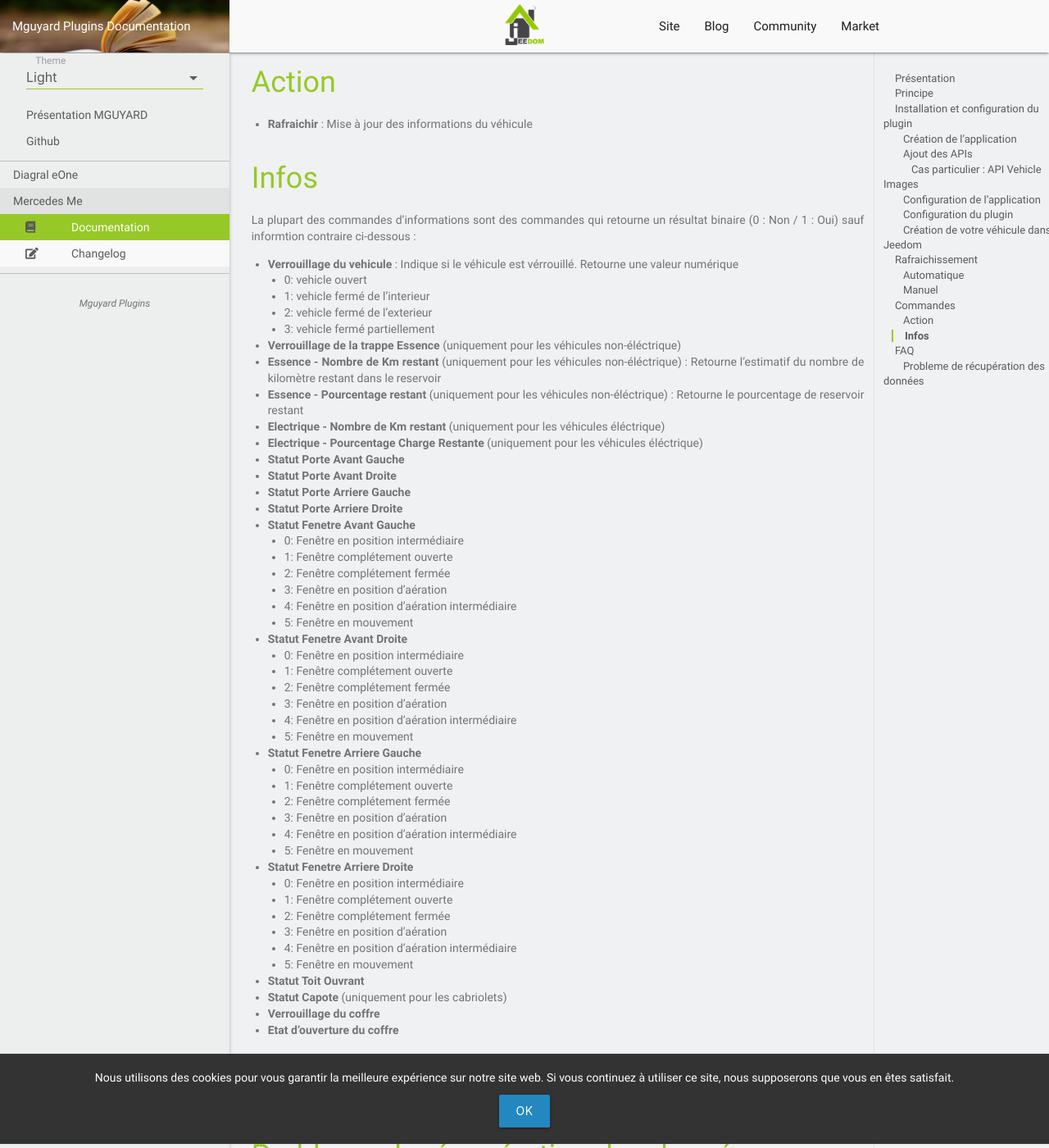
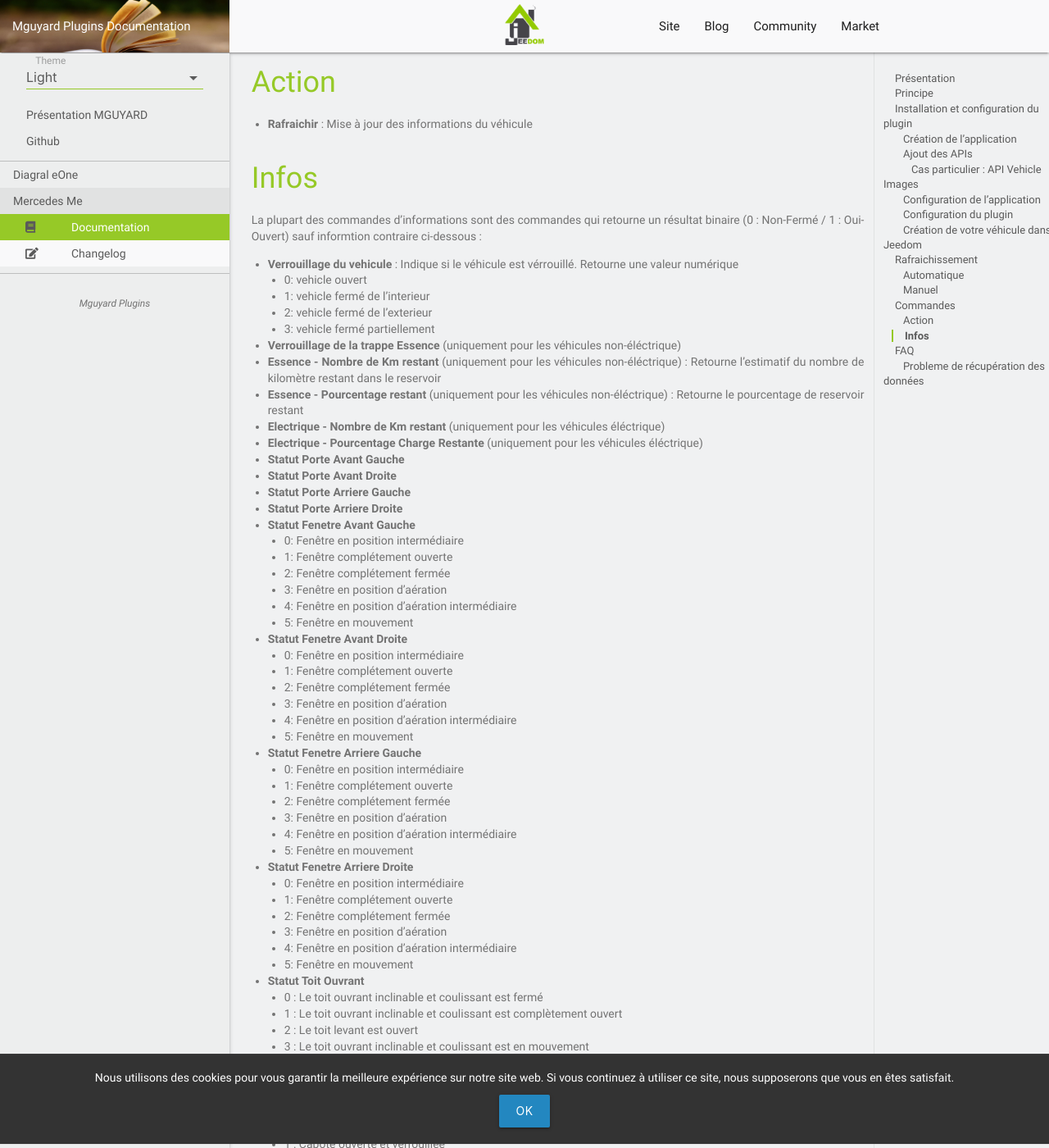
Before and after one commit to mguyard/Jeedom-Documentations, a Jekyll site: the page built from fr_FR/Mercedes_me/documentation.md, in a window 1280 px wide and 1400 px high, scrolled down 4102 px. Shown: the whole window at 82% size. Built offline with Jekyll 4.4.1, drawn with Linux system fonts in a browser that asks for light colours; our own code applies the rules of GitHub Pages for plain Markdown files; some of the changed text lies outside the part shown.

Commit message:
Amélioration doc pour Issue #3

```diff
--- a/fr_FR/Mercedes_me/documentation.md
+++ b/fr_FR/Mercedes_me/documentation.md
@@ -131,7 +131,7 @@
 
 ## Infos
 
-La plupart des commandes d'informations sont des commandes qui retourne un résultat binaire (0 : Non / 1 : Oui) sauf informtion contraire ci-dessous :
+La plupart des commandes d'informations sont des commandes qui retourne un résultat binaire (0 : Non-Fermé / 1 : Oui-Ouvert) sauf informtion contraire ci-dessous :
 
 -   __Verrouillage du vehicule__ : Indique si le véhicule est vérrouillé. Retourne une valeur numérique
     -   0: vehicle ouvert
@@ -176,7 +176,17 @@
     -   4: Fenêtre en position d'aération intermédiaire
     -   5: Fenêtre en mouvement
 -   __Statut Toit Ouvrant__
+    -   0 : Le toit ouvrant inclinable et coulissant est fermé
+    -   1 : Le toit ouvrant inclinable et coulissant est complètement ouvert
+    -   2 : Le toit levant est ouvert
+    -   3 : Le toit ouvrant inclinable et coulissant est en mouvement
+    -   4 : Le toit ouvrant inclinable et coulissant en position anti-balancement
+    -   5 : Le toit coulissant en position intermédiaire
+    -   6 : Le toit relevable en position intermédiaire
 -   __Statut Capote__ (uniquement pour les cabriolets)
+    -   0 : Capote déverrouillée
+    -   1 : Capote ouverte et verrouillée
+    -   2 : Capote fermée et verrouillée
 -   __Verrouillage du coffre__
 -   __Etat d'ouverture du coffre__
 
```
